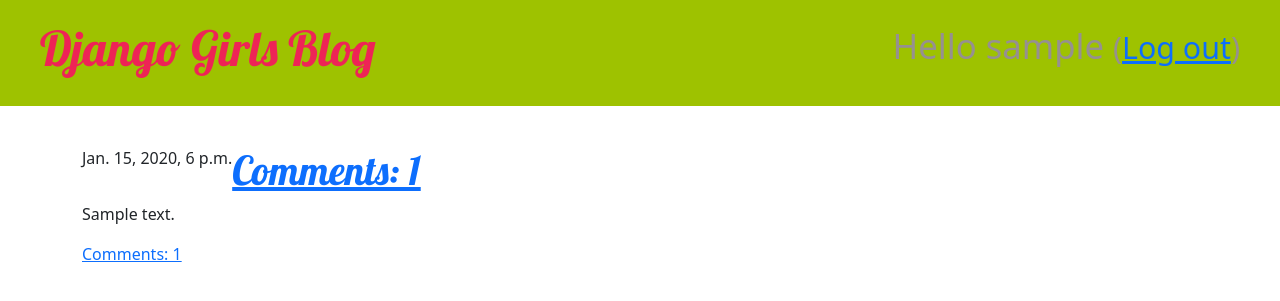
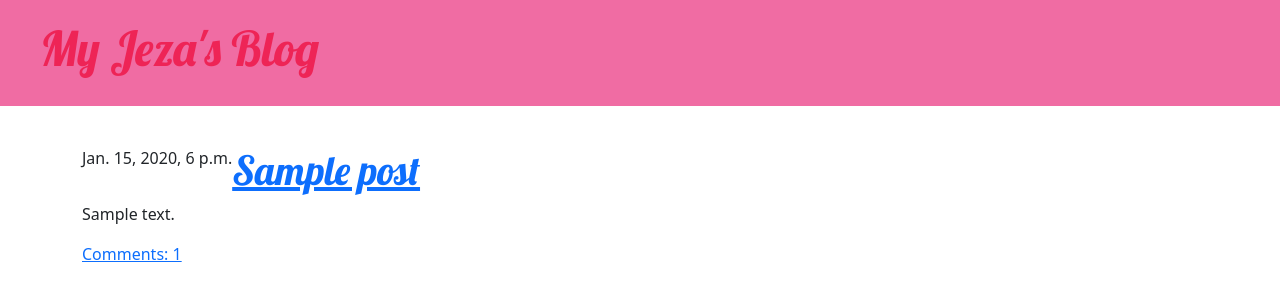
Before and after one commit to jezamyn518/my-first-blog, a Django app: page / in a window 1280 px wide. Shown: the top 301 px of the page. Run offline with Django 3.2, Linux system fonts and the light colour scheme; a user stored in the database is signed in; tables that the repository leaves empty hold one stand-in row (values such as "Sample post"); parts of the project's set-up code (start-up, migrations or seed data) failed here and were passed over.

Commit message:
My Django Girls app, first commit

```diff
--- a/blog/static/css/blog.css
+++ b/blog/static/css/blog.css
@@ -1,6 +1,6 @@
 
 .page-header {
-    background-color: #9ec200;
+    background-color: #f06ca3;
     margin-top: 0;
     margin-bottom: 40px;
     padding: 20px 20px 20px 40px;
--- a/blog/templates/blog/base.html
+++ b/blog/templates/blog/base.html
@@ -2,7 +2,7 @@
 <!DOCTYPE html>
 <html>
     <head>
-        <title>The jeza Blog</title>
+        <title>Jeza's Blog</title>
         <link rel="stylesheet" href="https://cdn.jsdelivr.net/npm/bootstrap@5.1.3/dist/css/bootstrap.min.css" integrity="sha384-1BmE4kWBq78iYhFldvKuhfTAU6auU8tT94WrHftjDbrCEXSU1oBoqyl2QvZ6jIW3" crossorigin="anonymous">
         <link href='//fonts.googleapis.com/css?family=Lobster&subset=latin,latin-ext' rel='stylesheet' type='text/css'>
         <link rel="stylesheet" href="{% static 'css/blog.css' %}">
@@ -12,11 +12,10 @@
             {% if user.is_authenticated %}
                 <a href="{% url 'post_new' %}" class="top-menu"><span class="glyphicon glyphicon-plus"></span></a>
                 <a href="{% url 'post_draft_list' %}" class="top-menu"><span class="glyphicon glyphicon-edit"></span></a>
-                <p class="top-menu">Hello {{ user.username }} <small>(<a href="{% url 'logout' %}">Log out</a>)</small></p>
-                {% else %}
+            {% else %}
                 <a href="{% url 'login' %}" class="top-menu"><span class="glyphicon glyphicon-lock"></span></a>
             {% endif %}
-            <h1><a href="/">Django Girls Blog</a></h1>
+            <h1><a href="/">My Jeza's Blog</a></h1>
         </div>
         <div class="content container">
             <div class="row">
@@ -27,5 +26,4 @@
             </div>
         </div>
     </body>
-    </body>
 </html>
--- a/blog/templates/blog/post_list.html
+++ b/blog/templates/blog/post_list.html
@@ -6,9 +6,9 @@
             <div class="date">
                 {{ post.published_date }}
             </div>
-            <h1><a href="{% url 'post_detail' pk=post.pk %}">Comments: {{ post.approved_comments.count }}</a></h1>
+            <h1><a href="{% url 'post_detail' pk=post.pk %}">{{ post.title }}</a></h1>
             <p>{{ post.text|linebreaksbr }}</p>
-            <a href="{% url 'post_detail' pk=post.pk %}">Comments: {{ post.comments.count }}</a>
+            <a href="{% url 'post_detail' pk=post.pk %}">Comments: {{ post.approved_comments.count }}</a>
         </div>
     {% endfor %}
 {% endblock content %}
--- a/blog/views.py
+++ b/blog/views.py
@@ -57,15 +57,25 @@ def post_publish(request, pk):
     post.publish()
     return redirect('post_detail', pk=pk)
 
-def publish(self):
-    self.published_date = timezone.now()
-    self.save()
-
 @login_required
 def post_remove(request, pk):
     post = get_object_or_404(Post, pk=pk)
-    post.delete()
-    return redirect('post_list')
+    post.remove()
+    return redirect('post_detail', pk=pk)
+
+
+
+@login_required
+def comment_approve(request, pk):
+    comment = get_object_or_404(Comment, pk=pk)
+    comment.approve()
+    return redirect('post_detail', pk=comment.post.pk)
+
+@login_required
+def comment_remove(request, pk):
+    comment = get_object_or_404(Comment, pk=pk)
+    comment.delete()
+    return redirect('post_detail', pk=comment.post.pk)
 
 def add_comment_to_post(request, pk):
     post = get_object_or_404(Post, pk=pk)
@@ -79,15 +89,3 @@ def add_comment_to_post(request, pk):
     else:
         form = CommentForm()
     return render(request, 'blog/add_comment_to_post.html', {'form': form})
-
-@login_required
-def comment_approve(request, pk):
-    comment = get_object_or_404(Comment, pk=pk)
-    comment.approve()
-    return redirect('post_detail', pk=comment.post.pk)
-
-@login_required
-def comment_remove(request, pk):
-    comment = get_object_or_404(Comment, pk=pk)
-    comment.delete()
-    return redirect('post_detail', pk=comment.post.pk)
```
Also changed, not shown: blog/form.py (+7 -0 lines), blog/templates/blog/post_detail.html (+16 -10 lines), blog/templates/blog/add_comment_to_post.html (renamed from blog/templates/blog/add_comments_to_post.html).
